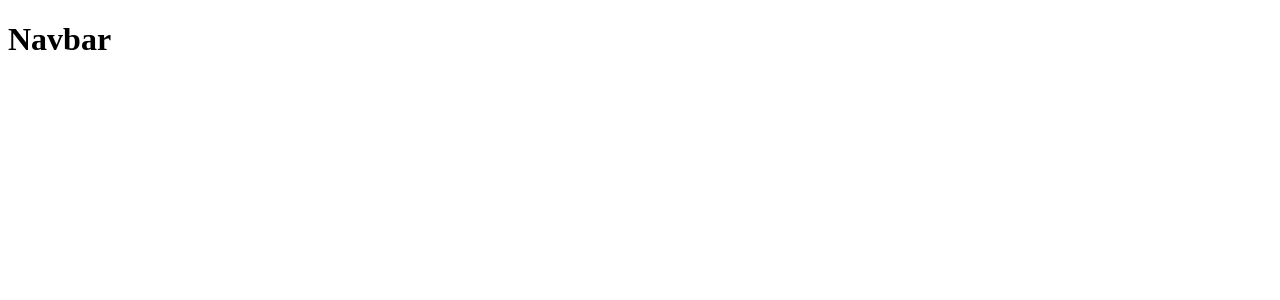
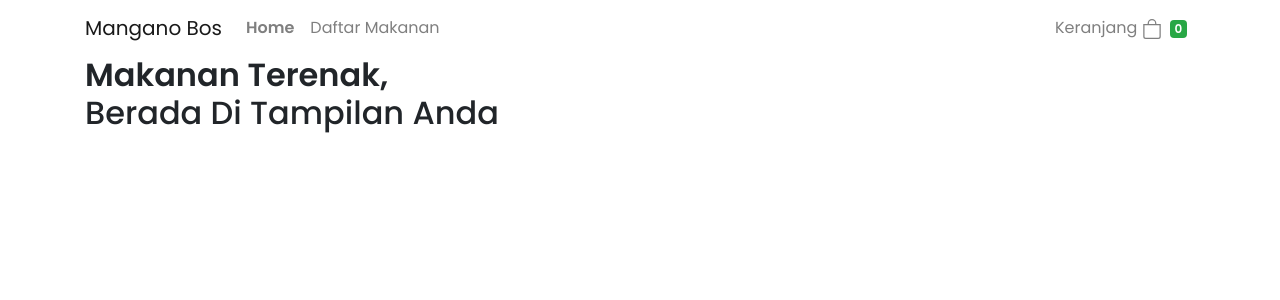
Before and after one commit to anandaaputrap/coba3-pemesananmakanan, a Vue app: page / in a window 1280 px wide. Shown: the top 300 px of the page. Built offline with nearby package versions, Linux system fonts and the light colour scheme.

Commit message:
update banner

```diff
--- a/public/index.html
+++ b/public/index.html
@@ -5,6 +5,9 @@
     <meta http-equiv="X-UA-Compatible" content="IE=edge">
     <meta name="viewport" content="width=device-width,initial-scale=1.0">
     <link rel="icon" href="<%= BASE_URL %>favicon.ico">
+    <link rel="preconnect" href="https://fonts.googleapis.com">
+    <link rel="preconnect" href="https://fonts.gstatic.com" crossorigin>
+    <link href="https://fonts.googleapis.com/css2?family=Poppins:wght@400;500;600&display=swap" rel="stylesheet">
     <title><%= htmlWebpackPlugin.options.title %></title>
   </head>
   <body>
--- /dev/null
+++ b/src/assets/css/main.css
@@ -0,0 +1,7 @@
+#app{
+    font-family: 'Poppins', sans-serif;
+}
+
+.router-link-exact-active{
+    font-weight: bold;
+}
--- /dev/null
+++ b/src/components/BannerComponent.vue
@@ -0,0 +1,20 @@
+<template>
+    <div class="row">
+        <div class="col">
+            <h2><strong>Makanan Terenak,</strong><br/> Berada Di Tampilan Anda</h2>
+        </div>
+        <div class="col">
+
+        </div>
+    </div>
+</template>
+
+<script>
+export default {
+    name: 'BannerComponent',
+}
+</script>
+
+<style>
+
+</style>
--- a/src/components/Navbar.vue
+++ /dev/null
@@ -1,13 +0,0 @@
-<template>
-    <h1>Navbar</h1>
-</template>
-
-<script>
-export default {
-    name: 'Navbar'
-}
-</script>
-
-<style>
-
-</style>
--- /dev/null
+++ b/src/components/NavbarComponent.vue
@@ -0,0 +1,39 @@
+<template>
+ <nav class="navbar navbar-expand-lg navbar-light">
+    <div class="container">
+        <a class="navbar-brand" href="#">Mangano Bos</a>
+  <button class="navbar-toggler" type="button" data-toggle="collapse" data-target="#navbarSupportedContent" aria-controls="navbarSupportedContent" aria-expanded="false" aria-label="Toggle navigation">
+    <span class="navbar-toggler-icon"></span>
+  </button>
+
+  <div class="collapse navbar-collapse" id="navbarSupportedContent">
+    <ul class="navbar-nav mr-auto">
+      <li class="nav-item">
+        <router-link class="nav-link" to="/">Home</router-link>
+      </li>
+      <li class="nav-item">
+        <router-link class="nav-link" to="/makanan">Daftar Makanan</router-link>
+      </li>
+    </ul>
+    <ul class="navbar-nav ml-auto">
+      <li class="nav-item">
+        <router-link class="nav-link" to="/keranjang">Keranjang
+            <b-icon-bag></b-icon-bag>
+        <span class="badge badge-success ml-2">0</span>
+        </router-link>
+      </li>
+    </ul>
+    </div>
+  </div>
+</nav>
+</template>
+
+<script>
+export default {
+    name: 'NavbarComponent',
+}
+</script>
+
+<style>
+
+</style>
--- a/src/router/index.js
+++ b/src/router/index.js
@@ -1,6 +1,7 @@
 import Vue from 'vue'
 import VueRouter from 'vue-router'
 import HomeView from '../views/HomeView.vue'
+import MakananView from '../views/MakananView.vue'
 
 Vue.use(VueRouter)
 
@@ -9,6 +10,11 @@ const routes = [
     path: '/',
     name: 'home',
     component: HomeView
+  },
+  {
+    path: '/makanan',
+    name: 'MakananView',
+    component: MakananView
   },
   {
     path: '/about',
--- a/src/views/HomeView.vue
+++ b/src/views/HomeView.vue
@@ -1,17 +1,22 @@
 <template>
   <div class="home">
-    <Navbar />
+    <NavbarComponent />
+    <div class="container">
+      <BannerComponent />
+    </div>
   </div>
 </template>
 
 <script>
 // @ is an alias to /src
-import Navbar from '@/components/Navbar.vue'
+import NavbarComponent from '@/components/NavbarComponent.vue'
+import BannerComponent from '@/components/BannerComponent.vue'
 
 export default {
-  name: 'Home',
+  name: 'HomeView',
   components: {
-    Navbar,
+    NavbarComponent,
+    BannerComponent,
   }
 }
 </script>
--- /dev/null
+++ b/src/views/MakananView.vue
@@ -0,0 +1,28 @@
+<template>
+    <div class="div">
+        <NavbarComponent />
+        <div class="container">
+            <div class="row">
+                <div class="col-12">
+                    <h1>Daftar Makanan</h1>
+                </div>
+            </div>
+        </div>
+    </div>
+</template>
+
+<script>
+// @ is an alias to /src
+import NavbarComponent from '@/components/NavbarComponent.vue'
+
+export default {
+  name: 'MakananView',
+  components: {
+    NavbarComponent,
+  }
+}
+</script>
+
+<style>
+
+</style>
```
Also changed, not shown: src/main.js (+8 -0 lines).
